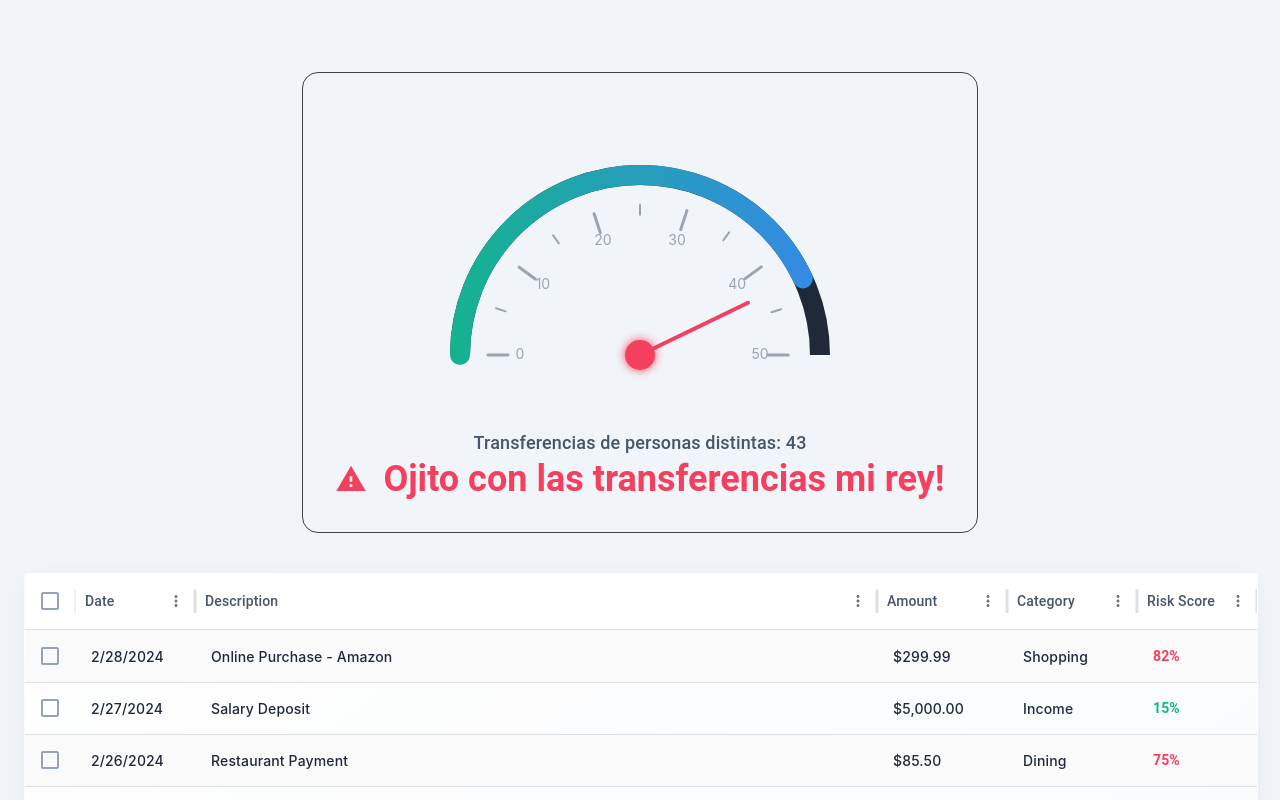
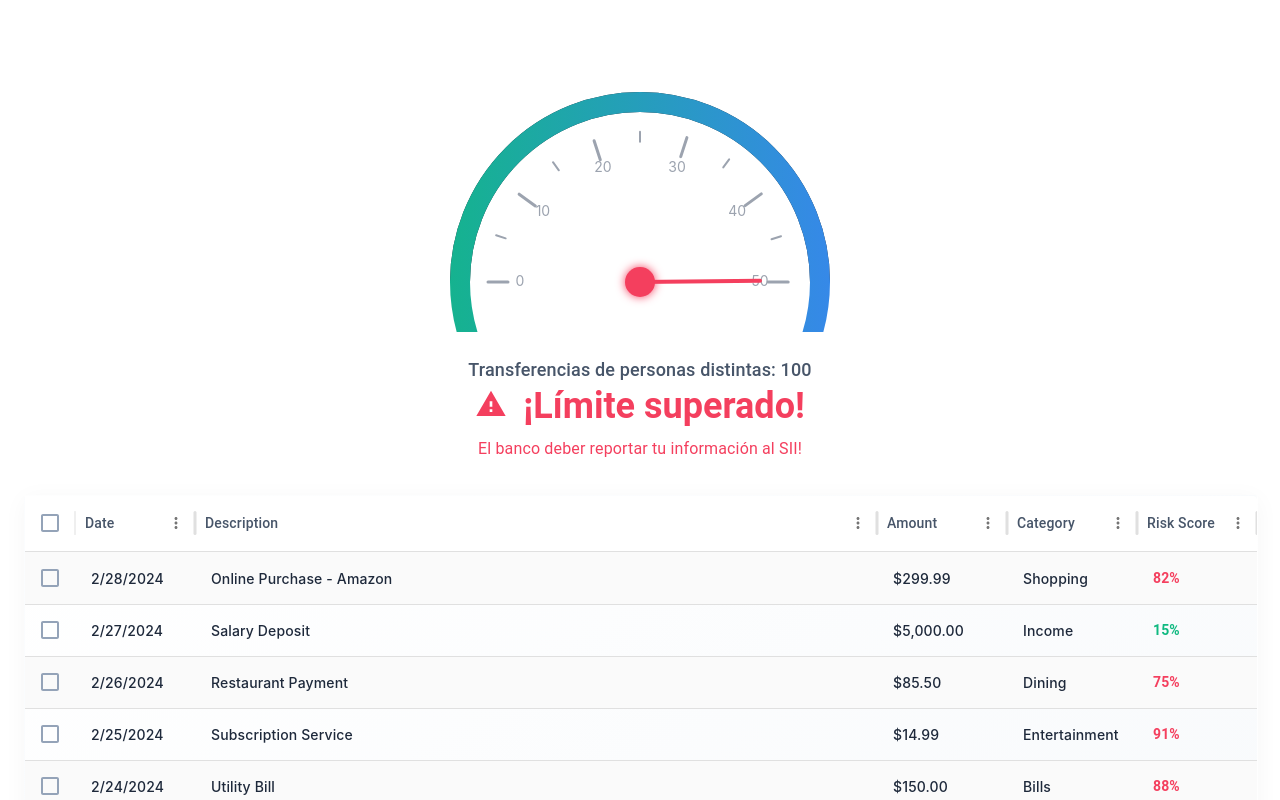
Before and after one commit to mlvaldebenito/finanzapp, a React (Create React App) app in the folder frontend/: page /main in a window 1280 px wide. Shown: the top 800 px of the page. Built offline with nearby package versions, Linux system fonts and the light colour scheme.

Commit message:
feat(error-message): calculate error messages

```diff
--- a/frontend/public/index.html
+++ b/frontend/public/index.html
@@ -23,7 +23,7 @@
     -->
     <title>Hackaton Project</title>
   </head>
-  <body>
+  <body style="background-color: #f1f5f9;">
     <noscript>You need to enable JavaScript to run this app.</noscript>
     <div id="root"></div>
     <!--
--- a/frontend/src/components/TransactionTable.jsx
+++ b/frontend/src/components/TransactionTable.jsx
@@ -74,7 +74,7 @@ const TransactionTable = ({
       initialState={{
         pagination: { paginationModel: { pageSize: 5 } },
       }}
-      pageSizeOptions={[20, 50, 100]}
+      pageSizeOptions={[5, 10, 50, 100]}
       sx={{
         height: 'auto',
         mb: 'none',
--- a/frontend/src/components/speedometerGauge.js
+++ b/frontend/src/components/speedometerGauge.js
@@ -18,25 +18,33 @@ const SpeedometerGauge = ({ value, maxValue }) => {
     const ctx = canvas.getContext('2d');
     if (!ctx) return;
 
+    // Get the container width
+    const containerWidth = canvas.parentElement.clientWidth;
+    // Calculate new dimensions maintaining aspect ratio
+    const baseWidth = Math.min(500, containerWidth);
+    const baseHeight = (baseWidth * 300) / 500;
+
     // Set actual size in memory (scaled to account for extra pixel density)
     const scale = window.devicePixelRatio;
-    canvas.width = Math.floor(500 * scale);
-    canvas.height = Math.floor(300 * scale);
+    canvas.width = Math.floor(baseWidth * scale);
+    canvas.height = Math.floor(baseHeight * scale);
 
     // Normalize coordinate system to use CSS pixels
     ctx.scale(scale, scale);
 
-    const centerX = 250;
-    const centerY = 250;
-    const radius = 180;
+    // Scale all dimensions proportionally
+    const scaleRatio = baseWidth / 500;
+    const centerX = baseWidth / 2;
+    const centerY = baseHeight * (250/300);
+    const radius = 180 * scaleRatio;
 
     // Clear canvas
-    ctx.clearRect(0, 0, 500, 300);
+    ctx.clearRect(0, 0, baseWidth, baseHeight);
 
     // Draw outer arc
     ctx.beginPath();
     ctx.arc(centerX, centerY, radius, Math.PI, 2 * Math.PI, false);
-    ctx.lineWidth = 20;
+    ctx.lineWidth = 20 * scaleRatio;
     ctx.strokeStyle = '#1f2937';
     ctx.stroke();
 
@@ -48,8 +56,8 @@ const SpeedometerGauge = ({ value, maxValue }) => {
     // Draw progress arc
     ctx.beginPath();
     ctx.arc(centerX, centerY, radius, startAngle, endAngle, false);
-    ctx.lineWidth = 20;
-    const gradient = ctx.createLinearGradient(0, 0, 500, 0);
+    ctx.lineWidth = 20 * scaleRatio;
+    const gradient = ctx.createLinearGradient(0, 0, baseWidth, 0);
     gradient.addColorStop(0, '#10b981');
     gradient.addColorStop(1, '#3b82f6');
     ctx.strokeStyle = gradient;
@@ -79,7 +87,7 @@ const SpeedometerGauge = ({ value, maxValue }) => {
         const labelX = centerX + (radius - 60) * Math.cos(angle);
         const labelY = centerY + (radius - 60) * Math.sin(angle);
 
-        ctx.font = '14px Inter, system-ui, sans-serif';
+        ctx.font = `${14 * scaleRatio}px Inter, system-ui, sans-serif`;
         ctx.fillStyle = '#9ca3af';
         ctx.textAlign = 'center';
         ctx.textBaseline = 'middle';
@@ -88,7 +96,9 @@ const SpeedometerGauge = ({ value, maxValue }) => {
     }
 
     // Draw animated needle
-    const needleAngle = Math.PI + (Math.PI * progress) + needleOffset.current;
+    const needleAngle = value > maxValue
+      ? 0 + needleOffset.current  // Add animation offset while pointing left
+      : Math.PI + (Math.PI * progress) + needleOffset.current;
     const needleLength = radius - 60;
 
     ctx.beginPath();
@@ -115,8 +125,9 @@ const SpeedometerGauge = ({ value, maxValue }) => {
     <canvas
       ref={canvasRef}
       style={{
-        width: '500px',
-        height: '300px',
+        width: '100%',
+        maxWidth: '500px',
+        height: 'auto',
         display: 'block',
         margin: '0 auto'
       }}
--- /dev/null
+++ b/frontend/src/helpers/index.js
@@ -0,0 +1,3 @@
+import getSpeedometerMessage from "./speedometerMessages";
+
+export { getSpeedometerMessage };
--- /dev/null
+++ b/frontend/src/helpers/speedometerMessages.js
@@ -0,0 +1,33 @@
+const getSpeedometerMessage = (value) => {
+  if (value >= 45) {
+    return {
+      message: "¡Límite superado!",
+      subMessage: "El banco deber reportar tu información al SII!",
+      severity: "error",
+      color: '#f43f5e'
+    };
+  } else if (value >= 35) {
+    return {
+      message: "Atención a tus transferencias",
+      subMessage: "Te estás acercando al límite",
+      severity: "warning",
+      color: '#ff9800'
+    };
+  } else if (value >= 25) {
+    return {
+      message: "Vas bien",
+      subMessage: "Mantén el ritmo actual",
+      severity: "info",
+      color: '#3b82f6'
+    };
+  } else {
+    return {
+      message: "Todo en orden",
+      subMessage: "Tienes margen para más transferencias",
+      severity: "success",
+      color: '#10b981'
+    };
+  }
+};
+
+export default getSpeedometerMessage;
--- a/frontend/src/views/MainView.js
+++ b/frontend/src/views/MainView.js
@@ -6,16 +6,19 @@ import MetricsCard from '../components/MetricsCard';
 import ReceiptIcon from '@mui/icons-material/Receipt';
 import SpeedometerGauge from '../components/speedometerGauge';
 import WarningIcon from '@mui/icons-material/Warning';
+import getSpeedometerMessage from '../helpers/speedometerMessages';
 
 
 const MainView = () => {
   const [selectedTransactions, setSelectedTransactions] = useState([]);
-  const [balance, setBalance] = useState(43);
+  const [movements, setMovements] = useState(100);
 
   // Calculate metrics
   const totalTransactions = mockTransactions.length;
   const totalAmount = mockTransactions.reduce((sum, t) => sum + t.amount, 0);
   const avgTicketProbability = mockTransactions.reduce((sum, t) => sum + t.ticketProbability, 0) / totalTransactions;
+
+  const speedometerMessage = getSpeedometerMessage(movements);
 
   // Add handler function
   const handleSendSelected = () => {
@@ -32,22 +35,22 @@ const MainView = () => {
       display: 'flex',
       flexDirection: 'column',
       overflow: 'hidden',
-      backgroundColor: '#f1f5f9',
+      backgroundColor: '#ffffff', //f1f5f9
     }}>
       <Box
           sx={{
             maxWidth: '4xl',
             mx: 'auto',
-            bgcolor: '#f1f5f9',
+            bgcolor: '#ffffff', //f1f5f9
             borderRadius: '16px',
             p: 4,
+            pt: 0,
             backdropFilter: 'blur(16px)',
-            border: '1px solid',
+            border: '0px solid',
             borderColor: 'grey.800',
-            my: {xs: 5}
           }}
         >
-          <SpeedometerGauge value={balance} maxValue={50} />
+          <SpeedometerGauge value={movements} maxValue={50} />
           <Box sx={{ textAlign: 'center', mt: 3 }}>
             <Typography
               variant="h6"
@@ -56,22 +59,33 @@ const MainView = () => {
                 fontSize: '1.125rem'
               }}
             >
-              {/* TODO: Add logic for calculating transactions */}
-              Transferencias de personas distintas: 43
+              {/* TODO: Add logic for calculating transactions when queries are ready */}
+              Transferencias de personas distintas: {movements}
             </Typography>
             <Box sx={{ display: 'flex', alignItems: 'center', justifyContent: 'center', gap: 2 }}>
-              <WarningIcon sx={{ color: '#f43f5e', fontSize: '2rem' }} />
+              <Box sx={{ display: { xs: 'none', sm: 'block' } }}>
+                <WarningIcon sx={{ color: speedometerMessage.color, fontSize: '2rem' }} />
+              </Box>
               <Typography
                 variant="h3"
                 sx={{
                   fontWeight: 700,
-                  color: '#f43f5e',
+                  color: speedometerMessage.color,
                   fontSize: '2.25rem'
                 }}
               >
-                Ojito con las transferencias mi rey!
+                {speedometerMessage.message}
               </Typography>
             </Box>
+            <Typography
+              variant="subtitle1"
+              sx={{
+                color: speedometerMessage.color,
+                mt: 1
+              }}
+            >
+              {speedometerMessage.subMessage}
+            </Typography>
           </Box>
         </Box>
         <Paper
```
